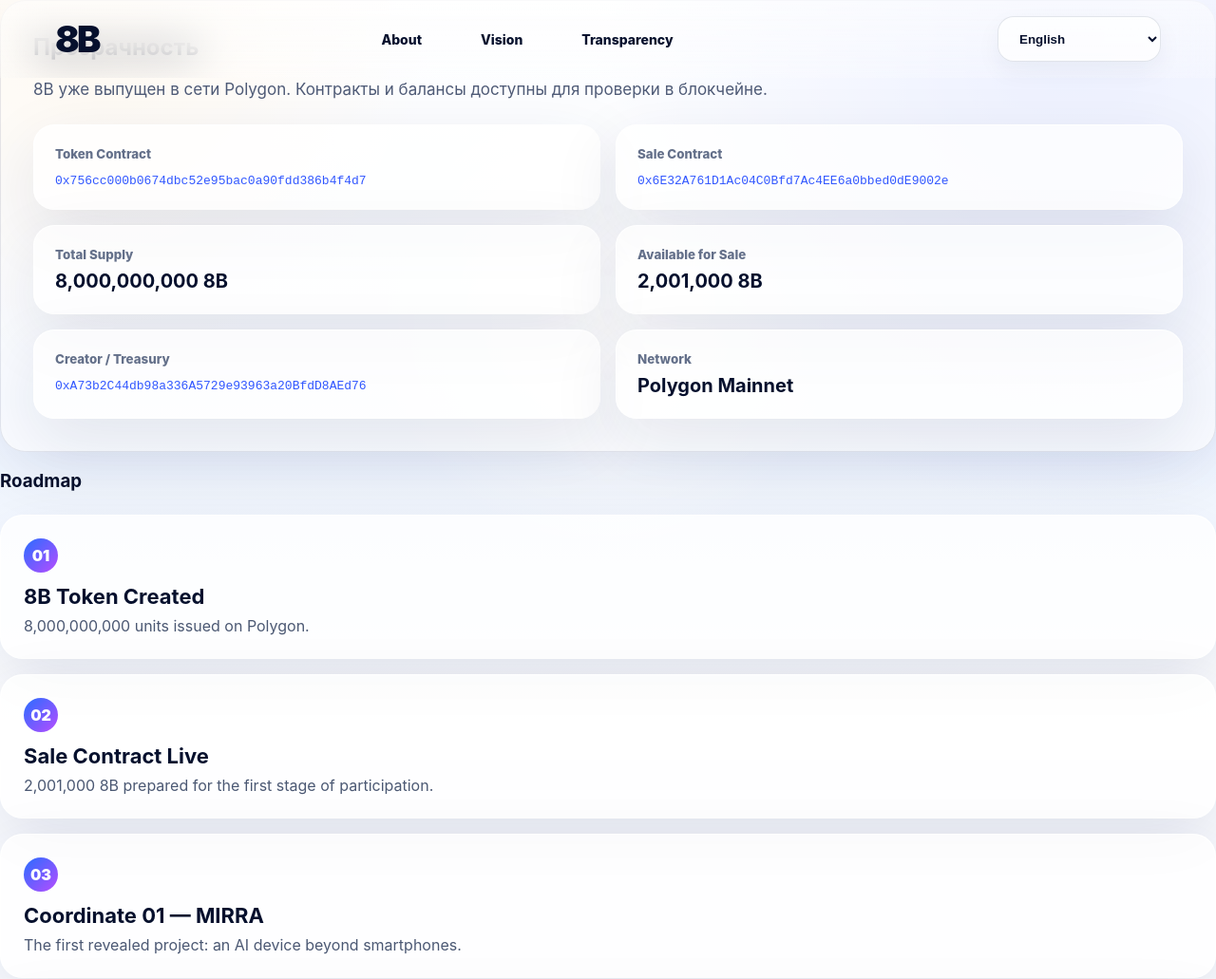
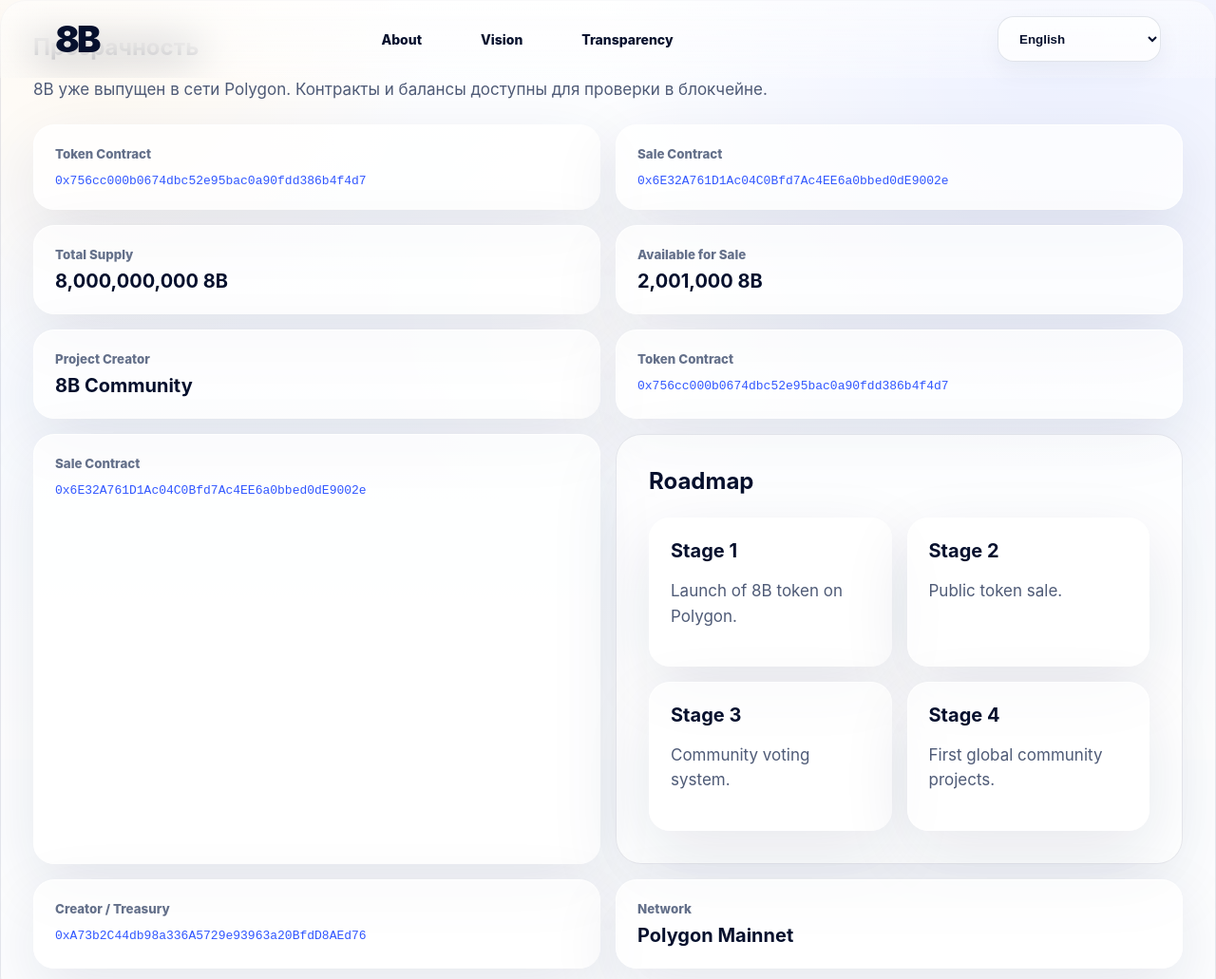
Before and after one commit to mk0071/8b-site, a plain HTML site: page index.html in a window 1280 px wide. Shown: the top 1031 px of the page at 95% size. Drawn offline with Linux system fonts and the light colour scheme.

Commit message:
Update index.html

```diff
--- a/index.html
+++ b/index.html
@@ -38,6 +38,47 @@
       <small>Available for Sale</small>
       <strong>2,001,000 8B</strong>
     </div>
+    <div class="trust-item">
+    <small>Project Creator</small>
+    <strong>8B Community</strong>
+</div>
+
+<div class="trust-item">
+    <small>Token Contract</small>
+    <code>0x756cc000b0674dbc52e95bac0a90fdd386b4f4d7</code>
+</div>
+
+<div class="trust-item">
+    <small>Sale Contract</small>
+    <code>0x6E32A761D1Ac04C0Bfd7Ac4EE6a0bbed0dE9002e</code>
+</div>
+    <section class="trust-panel" id="roadmap">
+    <h3>Roadmap</h3>
+
+    <div class="trust-grid">
+
+        <div class="trust-item">
+            <strong>Stage 1</strong>
+            <p>Launch of 8B token on Polygon.</p>
+        </div>
+
+        <div class="trust-item">
+            <strong>Stage 2</strong>
+            <p>Public token sale.</p>
+        </div>
+
+        <div class="trust-item">
+            <strong>Stage 3</strong>
+            <p>Community voting system.</p>
+        </div>
+
+        <div class="trust-item">
+            <strong>Stage 4</strong>
+            <p>First global community projects.</p>
+        </div>
+
+    </div>
+</section>
 
     <div class="trust-item">
       <small>Creator / Treasury</small>
```
